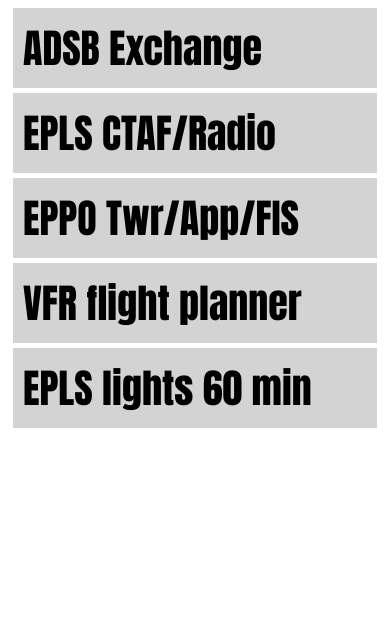
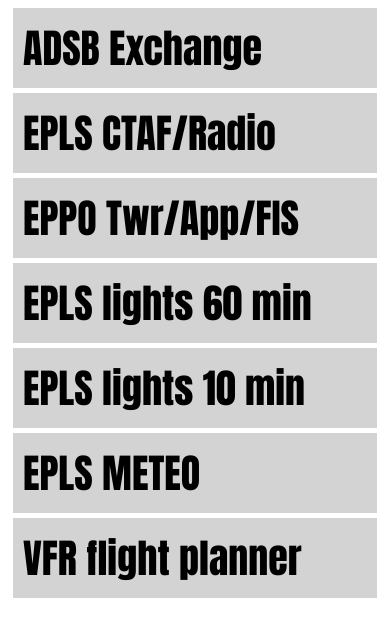
Before and after one commit to rogalmic/flight-planner, a website: page links.html in a window 390 px wide. Drawn offline with Linux system fonts and the light colour scheme.

Commit message:
chore: add phone for lights

```diff
--- a/links.html
+++ b/links.html
@@ -3,14 +3,15 @@
         <style>
             a {display: block; font-family: Impact; font-size: 40px; padding: 10px; margin: 5px; background: lightgray; text-decoration: none; color: black;}
             a:hover { background: gray; }
-            a:
         </style>
     </head>
     <body>
         <a href="https://globe.adsbexchange.com/">ADSB Exchange</a>
         <a href="http://d.liveatc.net/epls2">EPLS CTAF/Radio</a>
         <a href="http://d.liveatc.net/eppo2">EPPO Twr/App/FIS</a>
+        <a href="sms:+48577215344;?&body=On%20m%2060">EPLS lights 60 min</a>
+        <a href="sms:+48577215344;?&body=On%20m%2010">EPLS lights 10 min</a>
+        <a href="https://lotniskoleszno.pl/meteo/">EPLS METEO</a>
         <a href="https://rogalmic.github.io/flight-planner/flight.html?remote_tile_url=https%3A%2F%2F%7Ba-c%7D.tile.openstreetmap.org%2F%7Bz%7D%2F%7Bx%7D%2F%7By%7D.png&remote_tile_url=https%3A%2F%2Fsnapshots.openflightmaps.org%2Flive%2F2003%2Ftiles%2Fworld%2Fepsg3857%2Faero%2F512%2Flatest%2F%7Bz%7D%2F%7Bx%7D%2F%7By%7D.png&remote_tile_url=https%3A%2F%2Fserver.arcgisonline.com%2FArcGIS%2Frest%2Fservices%2FWorld_Imagery%2FMapServer%2Ftile%2F%7Bz%7D%2F%7By%7D%2F%7Bx%7D&local_tile_url=">VFR flight planner</a>
-        <a href="sms:;?&body=On m 60">EPLS lights 60 min</a>
     </body>
 </html>
```
